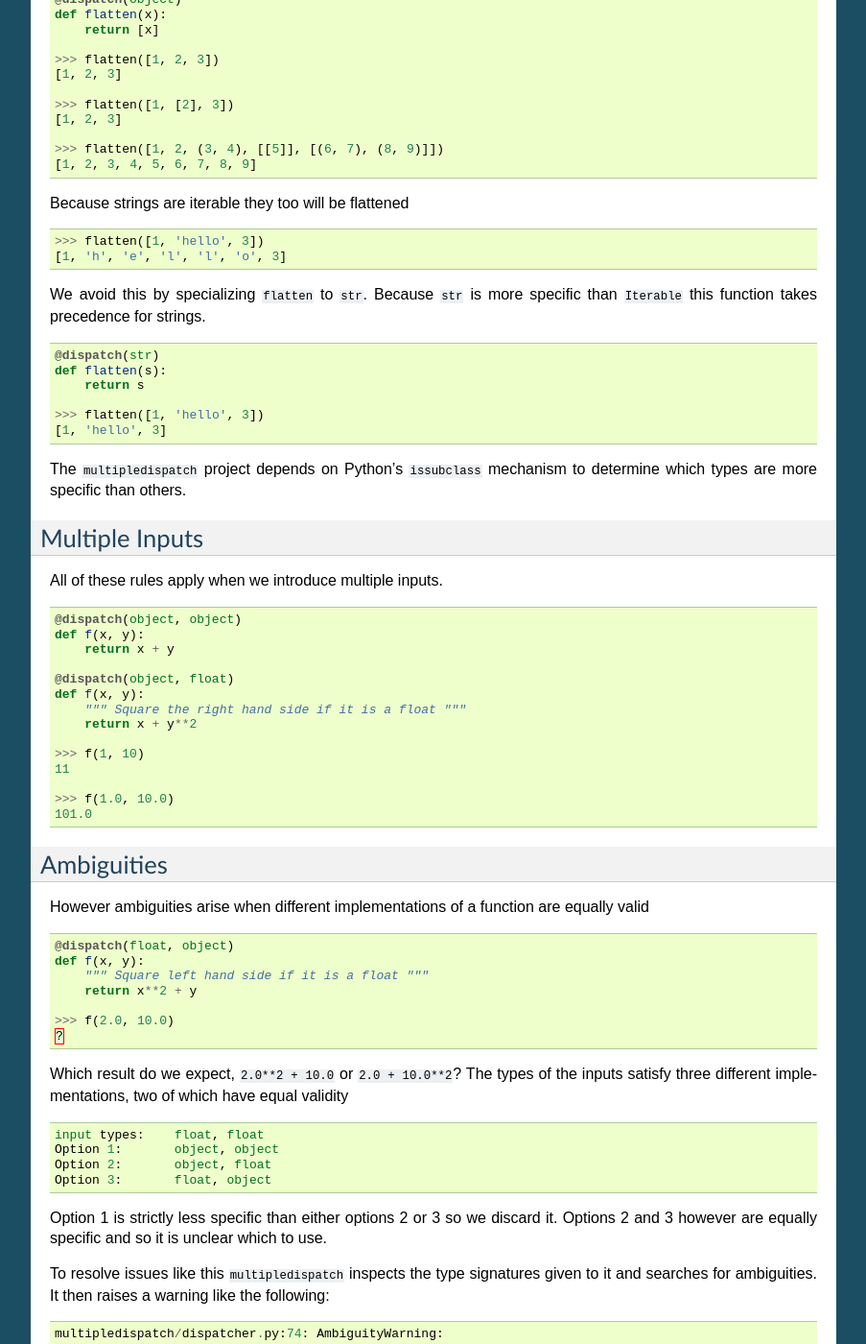
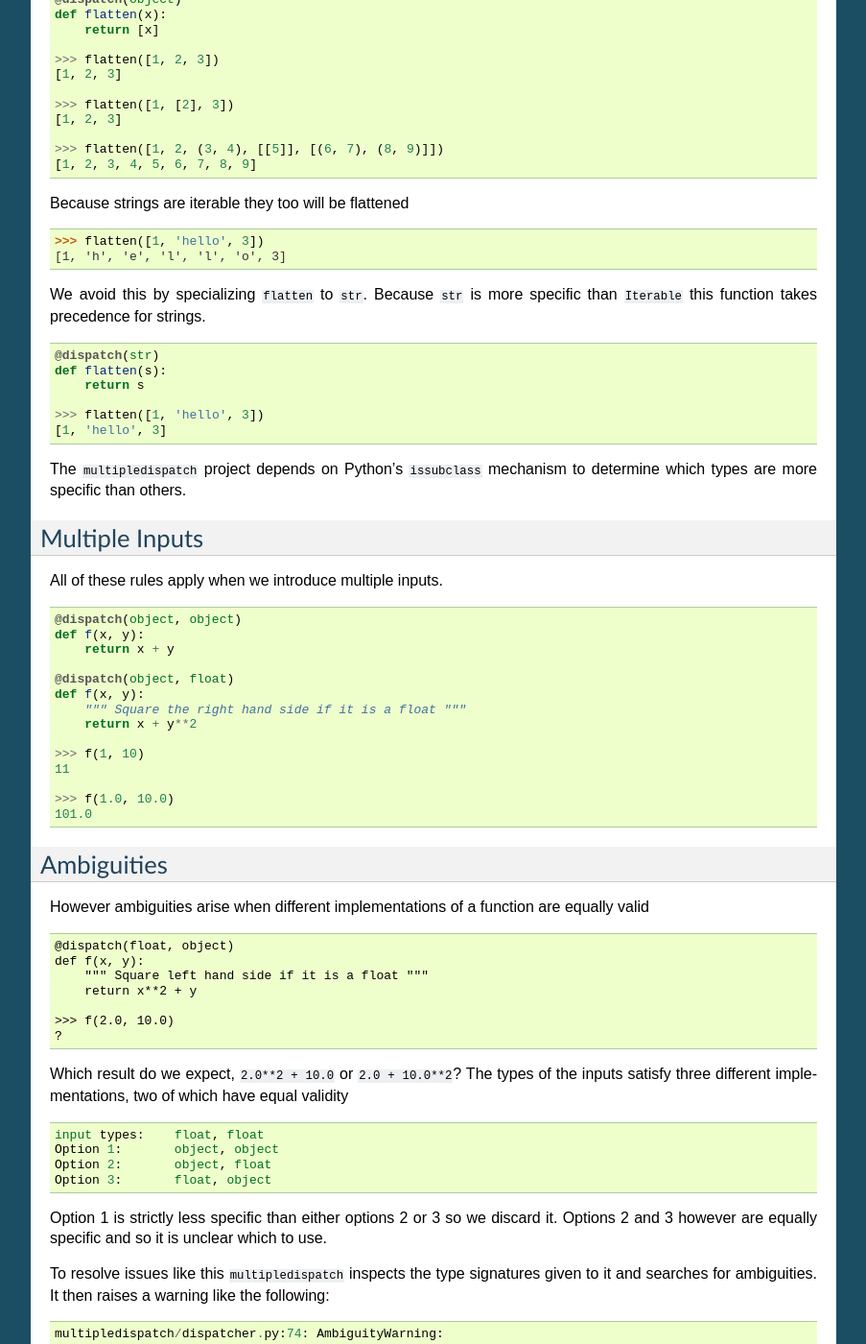
Before and after one commit to mrocklin/multipledispatch, a Sphinx documentation site: the page built from docs/source/resolution.rst, in a window 1280 px wide and 1400 px high, scrolled down 1070 px. Shown: the whole window at 96% size, without its empty margins (198-1101 px from the left). Built offline with Sphinx 7.4.7, drawn with Linux system fonts in a browser that asks for light colours.

Commit message:
remove Python code tags from code blocks
sphinx doesn't render these well

```diff
--- a/docs/source/resolution.rst
+++ b/docs/source/resolution.rst
@@ -3,7 +3,7 @@ Method Resolution
 
 Multiple dispatch selects the function from the types of the inputs.
 
-.. code:: Python
+.. code::
 
     @dispatch(int)
     def f(x):           # increment integers
@@ -24,7 +24,7 @@ Union Types
 Similarly to ``isinstance`` you specify multiple valid types with a
 tuple.
 
-.. code:: Python
+.. code::
 
     @dispatch((list, tuple))
     def f(x):
@@ -43,7 +43,7 @@ Abstract Types
 You can also use abstract classes like ``Iterable`` and ``Number`` in
 place of union types like ``(list, tuple)`` or ``(int, float)``.
 
-.. code:: Python
+.. code::
 
     from collections import Iterable
 
@@ -60,7 +60,7 @@ If multiple valid implementations exist then we use the most specific
 one. In the following example we build a function to flatten nested
 iterables.
 
-.. code:: Python
+.. code::
 
     @dispatch(Iterable)
     def flatten(L):
@@ -81,7 +81,7 @@ iterables.
 
 Because strings are iterable they too will be flattened
 
-.. code:: Python
+.. code::
 
     >>> flatten([1, 'hello', 3])
     [1, 'h', 'e', 'l', 'l', 'o', 3]
@@ -90,7 +90,7 @@ We avoid this by specializing ``flatten`` to ``str``. Because ``str`` is
 more specific than ``Iterable`` this function takes precedence for
 strings.
 
-.. code:: Python
+.. code::
 
     @dispatch(str)
     def flatten(s):
@@ -107,7 +107,7 @@ Multiple Inputs
 
 All of these rules apply when we introduce multiple inputs.
 
-.. code:: Python
+.. code::
 
     @dispatch(object, object)
     def f(x, y):
@@ -130,7 +130,7 @@ Ambiguities
 However ambiguities arise when different implementations of a function
 are equally valid
 
-.. code:: Python
+.. code::
 
     @dispatch(float, object)
     def f(x, y):
@@ -179,7 +179,7 @@ signature ``(float, float)`` is more specific than either options 2 or 3
 and so resolves the issue. To avoid this warning you should implement
 this new function *before* the others.
 
-.. code:: Python
+.. code::
 
     @dispatch(float, float)
     def f(x, y):
```
